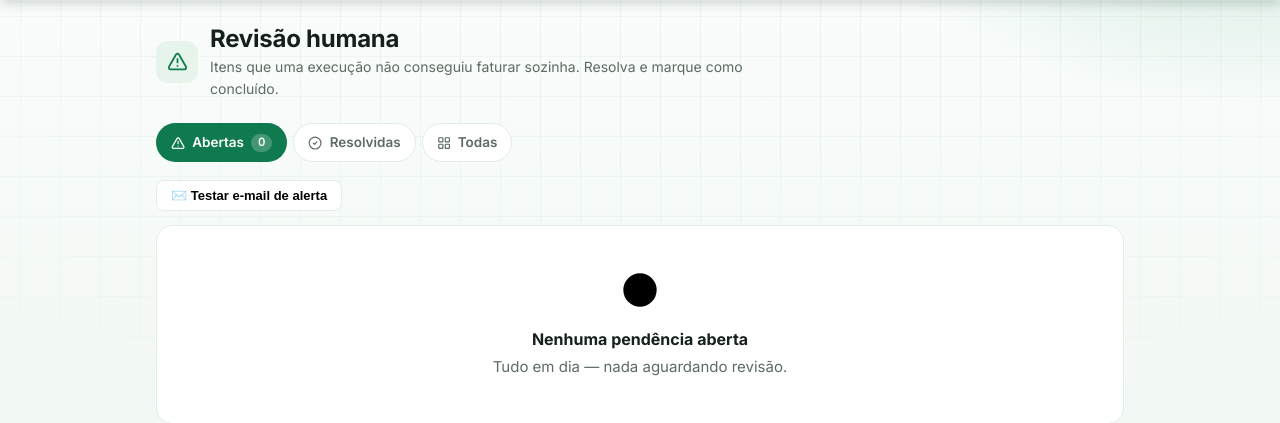
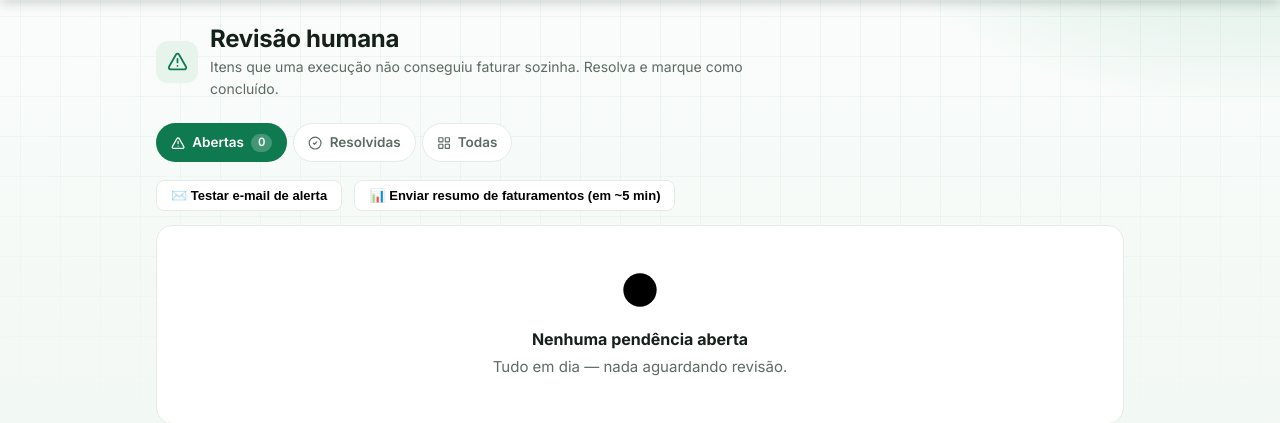
Before and after one commit to doni010520/radiobras-extrator, a Flask app: page /revisao in a window 1280 px wide. Shown: the part 64-487 px from the top of the page. Run offline with Flask 3, Linux system fonts and the light colour scheme; the visitor is signed in with stand-in values (Sample User, id 1); some libraries are stand-ins or nearby versions.

Commit message:
Resumo de faturamentos da semana por email, agendável (botão em /revisao)
Nova função _email_resumo_faturamentos(): lê as execuções reais (não
dry-run) dos últimos 7 dias do banco, soma GTOs faturadas/pendentes e monta
tabela por execução. Endpoint POST /alerta/resumo-faturamentos?delay=<s>
(default 300 = 5 min) agenda o envio via threading.Timer. Botão "Enviar
resumo de faturamentos (em ~5 min)" na /revisao (admin).

Co-Authored-By: Claude Opus 4.8 <noreply@anthropic.com>

```diff
--- a/app.py
+++ b/app.py
@@ -718,6 +718,88 @@ def alerta_testar_email():
     return jsonify({"ok": ok,
                     "msg": "Email enviado — confira a caixa de entrada." if ok
                     else "Não enviou. Confira SMTP_HOST/PORT/USER/PASSWORD e ALERTA_EMAIL_TO."})
+
+
+def _email_resumo_faturamentos(dias: int = 7):
+    """(assunto, txt, html) com os faturamentos REAIS dos últimos `dias`
+    (execuções não-dry-run do banco). Retorna (None, None, None) se não houver."""
+    hoje = datetime.now(_TZ).date() if _TZ else datetime.now().date()
+    limite = hoje - timedelta(days=dias)
+    execs = []
+    for e in db.listar_execucoes(200):
+        if e.get("dry_run"):
+            continue
+        c = e.get("criado_em")
+        if not c:
+            continue
+        cd = c.astimezone(_TZ).date() if (_TZ and c.tzinfo) else c.date()
+        if cd < limite:
+            continue
+        e["quando"] = cd
+        e["unidade"] = _plano_nome(e.get("conta")) or (e.get("conta") or "—")
+        execs.append(e)
+    if not execs:
+        return None, None, None
+    execs.sort(key=lambda e: (e["quando"], e["unidade"]))
+    tot_fat = sum(e.get("faturadas", 0) or 0 for e in execs)
+    tot_pend = sum(e.get("pendentes", 0) or 0 for e in execs)
+    assunto = (f"RadioBras — Faturamentos da semana: {tot_fat} GTO(s) faturada(s) "
+               f"em {len(execs)} execução(ões)")
+    intro = (f"Resumo dos faturamentos reais dos últimos {dias} dias "
+             f"({limite.strftime('%d/%m')} a {hoje.strftime('%d/%m/%Y')}):")
+    total = (f"TOTAL: {tot_fat} GTO(s) faturada(s) · {tot_pend} pendência(s) "
+             f"· {len(execs)} execução(ões).")
+    linhas = "\n".join(
+        f"  • {e['quando'].strftime('%d/%m')} · {e['unidade']} · dia do exame {e.get('dia') or '—'} "
+        f"— {e.get('faturadas', 0)} faturada(s), {e.get('pendentes', 0)} pendente(s)"
+        for e in execs)
+    txt = f"{intro}\n\n{total}\n\n{linhas}\n\nPainel: /relatorios · Pendências: /revisao"
+    rows = "".join(
+        f"<tr><td style='padding:6px 10px'>{e['quando'].strftime('%d/%m')}</td>"
+        f"<td style='padding:6px 10px'>{e['unidade']}</td>"
+        f"<td style='padding:6px 10px'>{e.get('dia') or '—'}</td>"
+        f"<td style='padding:6px 10px;text-align:center'><b>{e.get('faturadas', 0)}</b></td>"
+        f"<td style='padding:6px 10px;text-align:center'>{e.get('pendentes', 0)}</td></tr>"
+        for e in execs)
+    html = (f"<div style='font-family:Arial,sans-serif;max-width:680px'>"
+            f"<h2 style='color:#0b6b4f'>Faturamentos da semana</h2>"
+            f"<p>{intro}</p>"
+            f"<p style='font-size:15px'><b>{total}</b></p>"
+            f"<table style='border-collapse:collapse;font-size:13px' border='1'>"
+            f"<tr style='background:#f0f0f0'><th style='padding:6px 10px'>Rodou em</th>"
+            f"<th style='padding:6px 10px'>Unidade</th><th style='padding:6px 10px'>Dia do exame</th>"
+            f"<th style='padding:6px 10px'>Faturadas</th><th style='padding:6px 10px'>Pendentes</th></tr>"
+            f"{rows}</table></div>")
+    return assunto, txt, html
+
+
+def _enviar_resumo_faturamentos():
+    """Monta e envia o resumo de faturamentos da semana. Loga o resultado."""
+    assunto, txt, html = _email_resumo_faturamentos()
+    if not assunto:
+        app.logger.info("Resumo faturamentos: nenhuma execução real na semana — sem email.")
+        return
+    ok = _send_email(assunto, txt, html)
+    app.logger.info("Resumo faturamentos enviado=%s", ok)
+
+
+@app.route("/alerta/resumo-faturamentos", methods=["POST"])
+def alerta_resumo_faturamentos():
+    """Agenda (ou envia já) o resumo dos faturamentos da semana por email (admin).
+    ?delay=<segundos> agenda pra daqui a N segundos (default 300 = 5 min)."""
+    if not _admin_ok():
+        return jsonify({"error": "apenas admin"}), 403
+    try:
+        delay = int(request.args.get("delay", "300"))
+    except ValueError:
+        delay = 300
+    delay = max(0, min(delay, 3600))
+    if delay == 0:
+        _enviar_resumo_faturamentos()
+        return jsonify({"ok": True, "msg": "Resumo enviado agora — confira a caixa."})
+    threading.Timer(delay, _enviar_resumo_faturamentos).start()
+    return jsonify({"ok": True, "agendado_s": delay,
+                    "msg": f"Agendado — o resumo chega em ~{delay // 60} min."})
 
 
 # ── Rotas ─────────────────────────────────────────────────────────────────────
--- a/templates/revisao.html
+++ b/templates/revisao.html
@@ -101,19 +101,31 @@
                    border:1px solid var(--rb-border,#ccc);background:#fff;cursor:pointer">
       ✉️ Testar e-mail de alerta
     </button>
+    <button id="btnResumoFat" onclick="resumoFaturamentos()"
+            style="font-size:13px;font-weight:600;padding:7px 14px;border-radius:8px;margin-left:8px;
+                   border:1px solid var(--rb-border,#ccc);background:#fff;cursor:pointer">
+      📊 Enviar resumo de faturamentos (em ~5 min)
+    </button>
     <span id="testMailMsg" style="font-size:12px;margin-left:10px;color:#666"></span>
   </div>
   <script>
-  async function testarEmail(){
-    const b=document.getElementById('btnTestMail'), m=document.getElementById('testMailMsg');
-    b.disabled=true; m.style.color='#666'; m.textContent='Enviando…';
+  async function _postAlerta(url){
+    const m=document.getElementById('testMailMsg');
+    m.style.color='#666'; m.textContent='Processando…';
     try{
-      const r=await fetch('/alerta/testar-email',{method:'POST',headers:{'X-Requested-With':'fetch'}});
+      const r=await fetch(url,{method:'POST',headers:{'X-Requested-With':'fetch'}});
       const j=await r.json();
       m.style.color = j.ok ? '#0b6b4f' : '#b3261e';
-      m.textContent = j.msg || (j.ok?'Enviado.':'Falhou.');
+      m.textContent = j.msg || (j.ok?'OK.':'Falhou.');
     }catch(e){ m.style.color='#b3261e'; m.textContent='Erro de rede.'; }
-    finally{ b.disabled=false; }
+  }
+  async function testarEmail(){
+    const b=document.getElementById('btnTestMail'); b.disabled=true;
+    await _postAlerta('/alerta/testar-email'); b.disabled=false;
+  }
+  async function resumoFaturamentos(){
+    const b=document.getElementById('btnResumoFat'); b.disabled=true;
+    await _postAlerta('/alerta/resumo-faturamentos?delay=300'); b.disabled=false;
   }
   </script>
   {% endif %}
```
